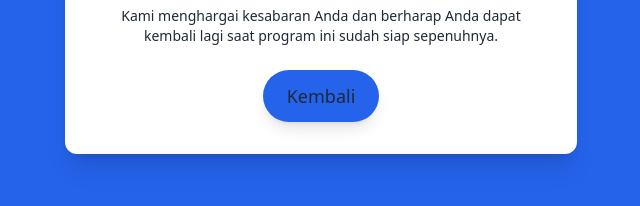
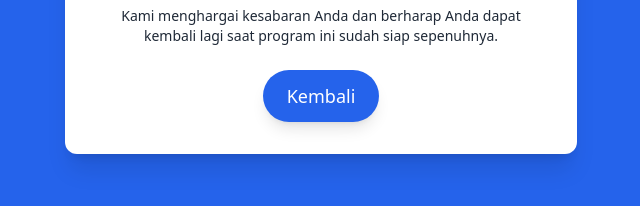
Before and after one commit to falathin/Not-Found-404, a plain HTML site: page index.html in a window 1280 px wide. Shown: the part 432-638 px from the top of the page, 319-959 px from the left. Drawn offline with nearby package versions, Linux system fonts and the light colour scheme.

```diff
--- a/index.html
+++ b/index.html
@@ -5,6 +5,7 @@
     <meta charset="UTF-8">
     <meta name="viewport" content="width=device-width, initial-scale=1.0">
     <title>Permintaan Maaf - Pengembangan Program</title>
+    <link rel="icon" href="https://img.icons8.com/ios/50/000000/maintenance.png" type="image/png"> <!-- Favicon Icon -->
     <script src="https://cdn.tailwindcss.com"></script>
 </head>
 
@@ -22,7 +23,7 @@
                 sepenuhnya.
             </p>
             <div>
-                <button onclick="goBack()" class="px-6 py-3 bg-blue-600 hover:bg-blue-700 focus:outline-none focus:ring-2 focus:ring-blue-600 focus:ring-opacity-50 rounded-full text-lg shadow-lg transform transition duration-200 ease-in-out hover:scale-105">
+                <button onclick="goBack()" class="px-6 py-3 bg-blue-600 hover:bg-blue-700 focus:outline-none focus:ring-2 focus:ring-blue-600 focus:ring-opacity-50 rounded-full text-lg shadow-lg transform transition duration-200 ease-in-out hover:scale-105 text-white">
                     Kembali
                 </button>
             </div>
```
